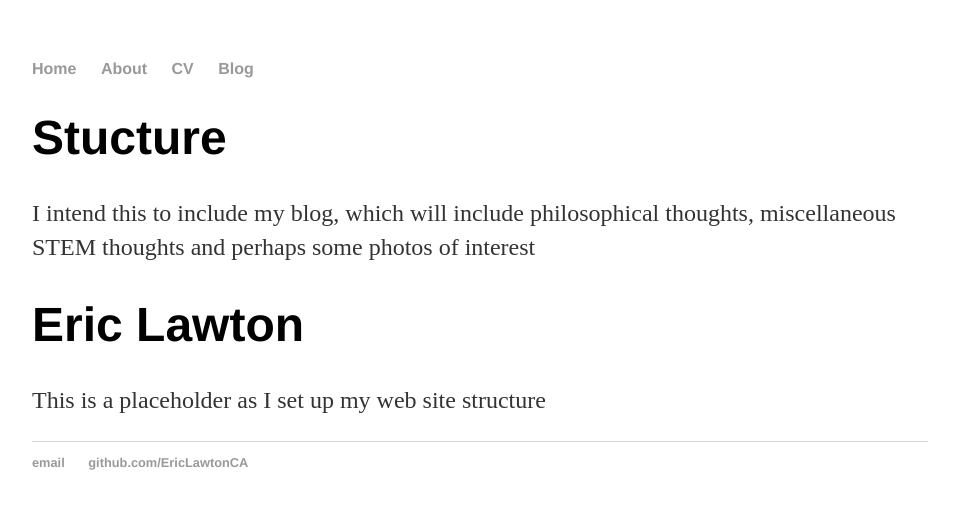
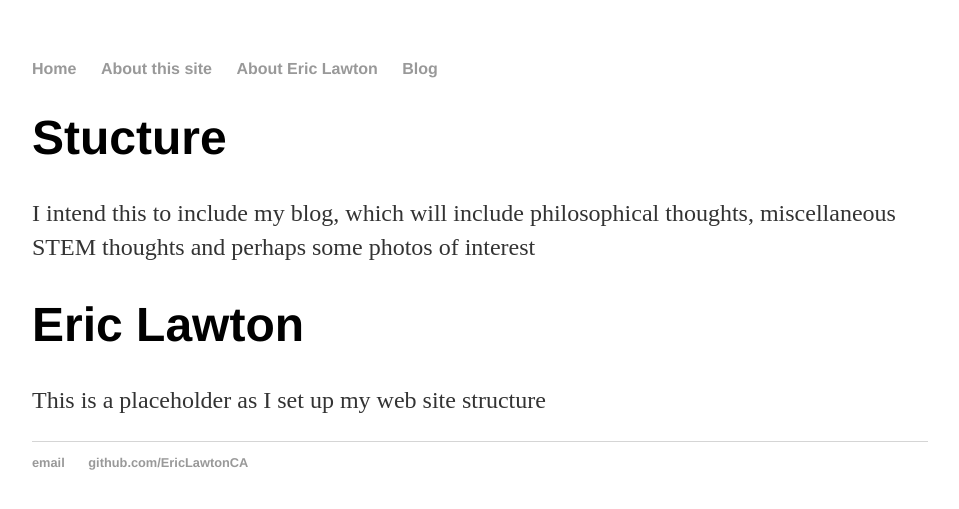
Before and after one commit to EricLawtonCA/EricLawtonCA.github.io, a Jekyll site: the page built from about/index.html, in a window 1280 px wide. Shown: the top 509 px of the page, without its empty margins (160-1119 px from the left). Built offline with Jekyll 4.4.1, drawn with Linux system fonts in a browser that asks for light colours.

Commit message:
Change navigation bar
Change "cv" to "About Eric Lawton"

```diff
--- a/_layouts/default.html
+++ b/_layouts/default.html
@@ -9,8 +9,8 @@
 			<nav>
 	    		<ul>
 	        		<li><a href="/">Home</a></li>
-		        	<li><a href="/about">About</a></li>
-	        		<li><a href="/cv">CV</a></li>
+		        	<li><a href="/about">About this site</a></li>
+	        		<li><a href="/aboutme">About Eric Lawton</a></li>
 	        		<li><a href="/blog">Blog</a></li>
 	    		</ul>
 			</nav>
```
